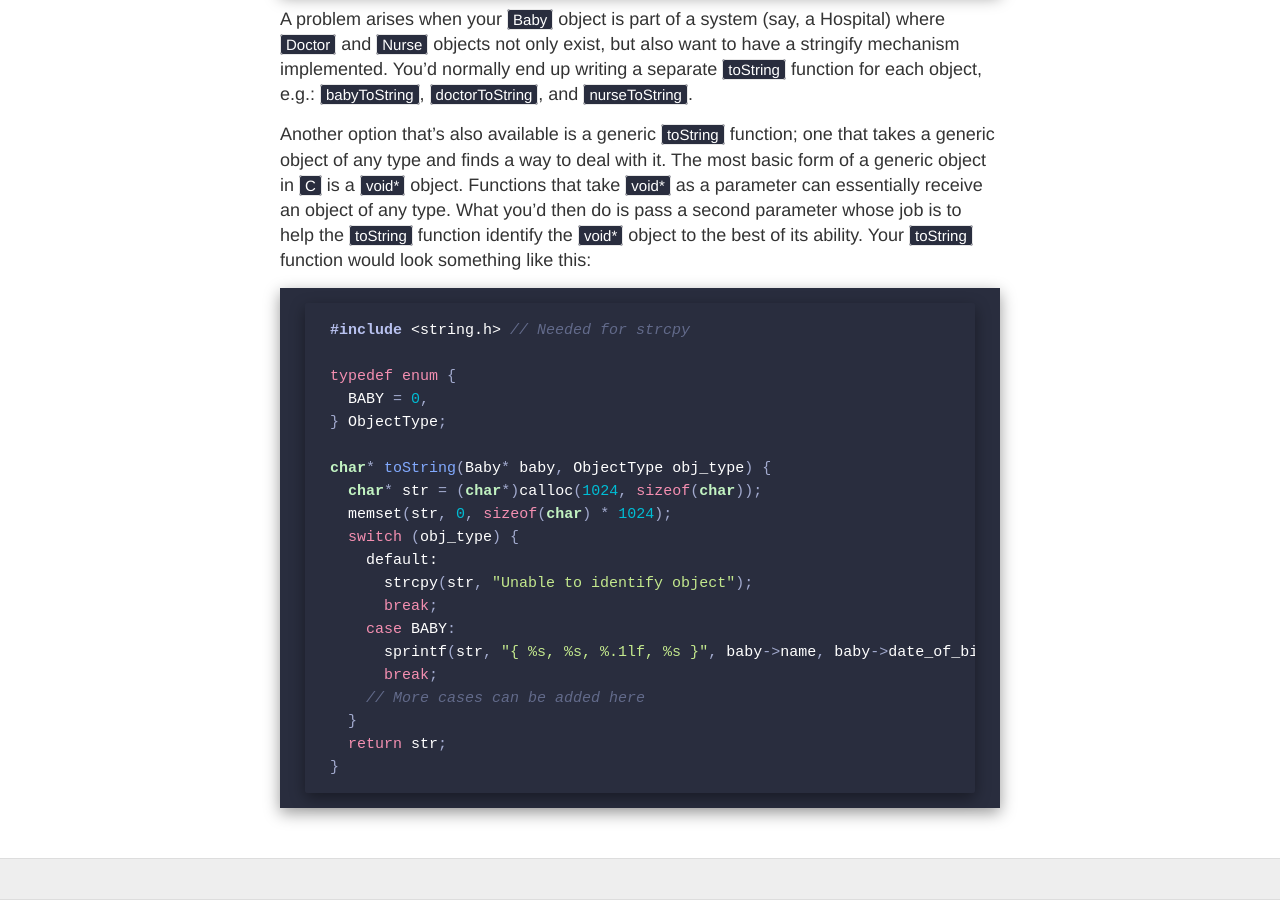
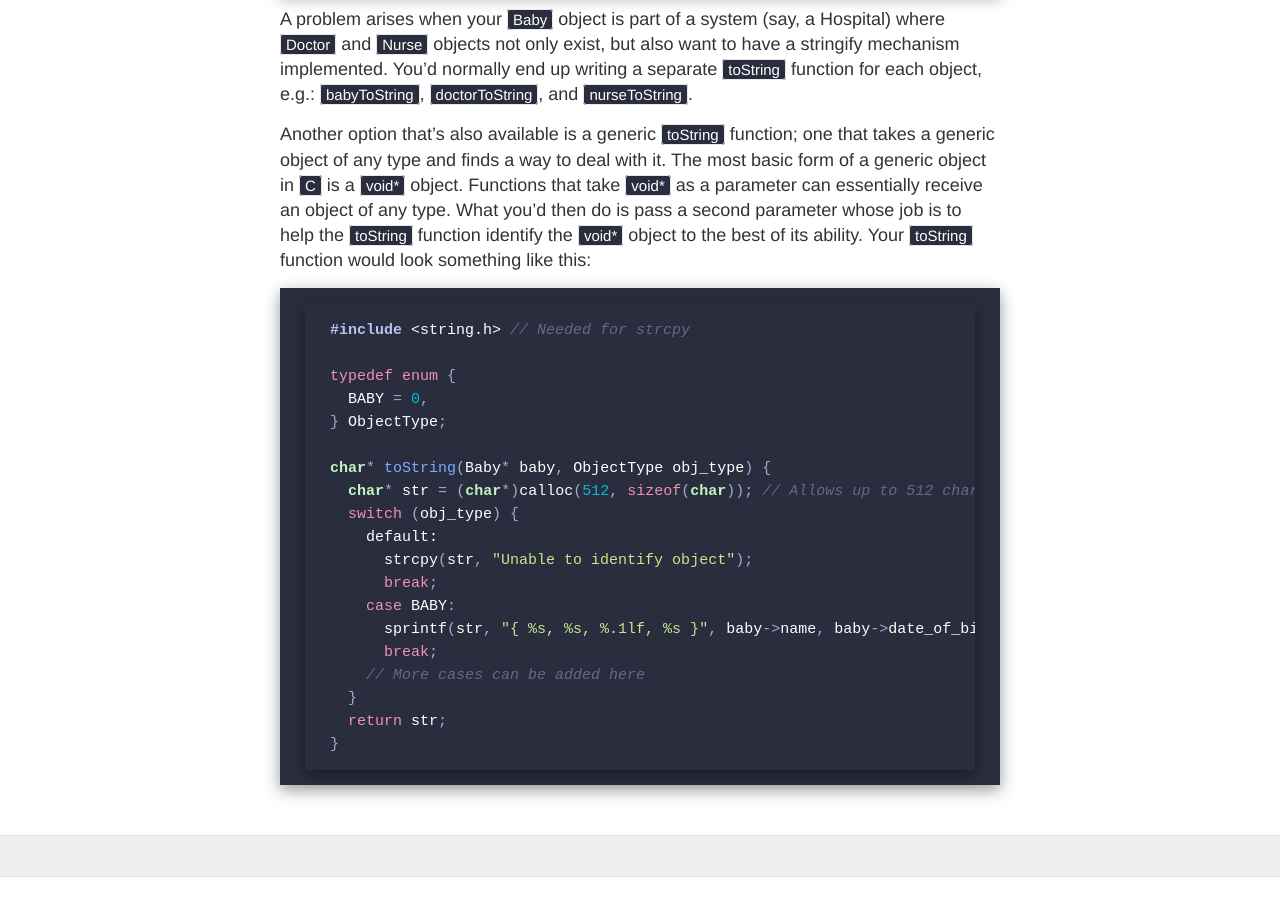
Before and after one commit to IQDevs/blog, a Jekyll site: the page built from _posts/2018-03-14-Object Oriented Programming in C.markdown, in a window 1280 px wide and 900 px high, scrolled down 1859 px. Built offline with Jekyll 4.4.1, drawn with Linux system fonts in a browser that asks for light colours; nearby versions of some CDN libraries; comment, search, counter and statistics services are not loaded; after the commit the page ends 2736 px from its top, so only the background shows below that.

Commit message:
Update 2018-03-14-Object Oriented Programming in C.markdown

```diff
--- a/_posts/2018-03-14-Object Oriented Programming in C.markdown
+++ b/_posts/2018-03-14-Object Oriented Programming in C.markdown
@@ -65,8 +65,7 @@ typedef enum {
 } ObjectType;
 
 char* toString(Baby* baby, ObjectType obj_type) {
-  char* str = (char*)calloc(1024, sizeof(char));
-  memset(str, 0, sizeof(char) * 1024);
+  char* str = (char*)calloc(512, sizeof(char)); // Allows up to 512 characters/bytes
   switch (obj_type) {
     default:
       strcpy(str, "Unable to identify object");
```
